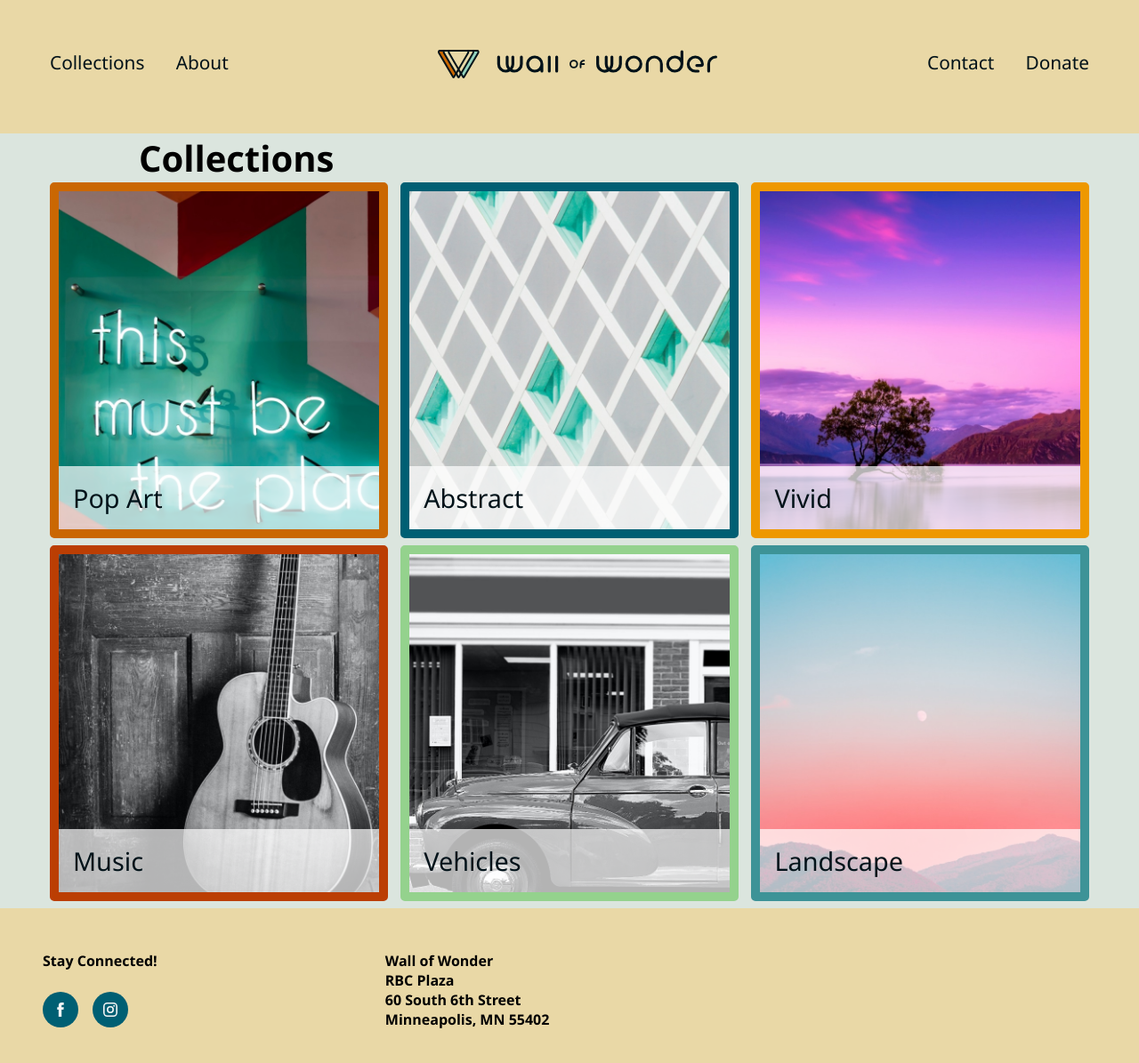
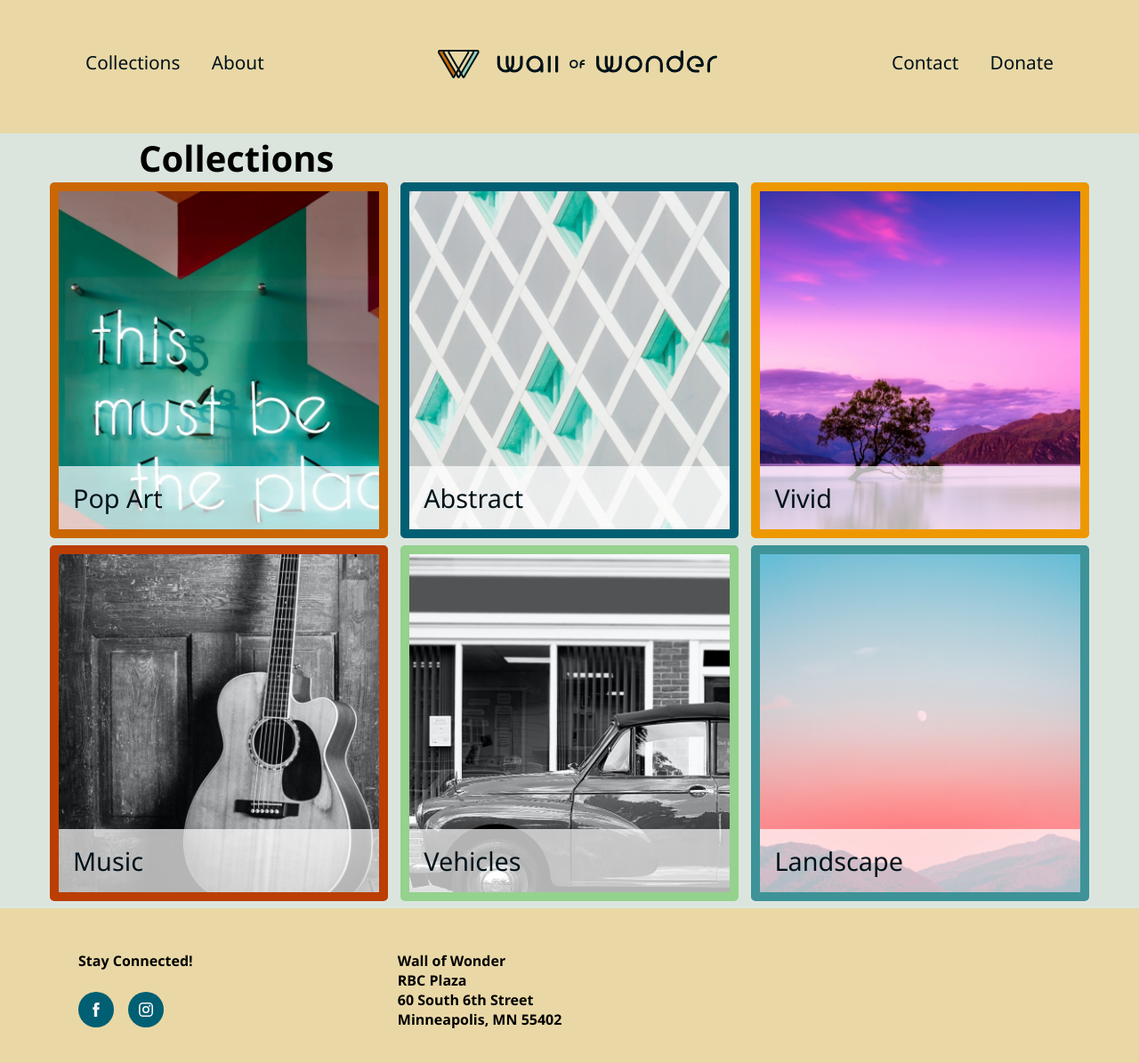
Before and after one commit to ybeliaev/layout-felxbox-grid, a plain HTML site: page index.html in a window 1280 px wide. Shown: the whole page at 89% size. Drawn offline with Linux system fonts and the light colour scheme.

Commit message:
fix width footer header

```diff
--- a/css/style.css
+++ b/css/style.css
@@ -146,9 +146,13 @@ figcaption a{
     }
 }
 /* HEDER */
+.header{
+    background-color: var(--color5);
+}
 
 header{
-    background-color: var(--color5);
+    max-width: 1200px;
+    margin: 0 auto;
     padding: 3rem;
 }
 nav ul{
@@ -224,6 +228,8 @@ nav a:hover {
     background-color: var(--color5);
 }
 footer{
+    max-width: 1200px;
+    margin: 0 auto;
     display: flex;
     padding: 3rem;
     flex-flow: column wrap;
--- a/index.html
+++ b/index.html
@@ -10,6 +10,7 @@
 </head>
 
 <body>
+    <div class="header">
         <header>
             <nav>
                 <ul>
@@ -21,6 +22,7 @@
                 </ul>
             </nav>
         </header>
+    </div>
     <section id="collections">
         <h2>Collections</h2>
         <ul>
```
Lines whose indentation alone changed are shown as unchanged.
